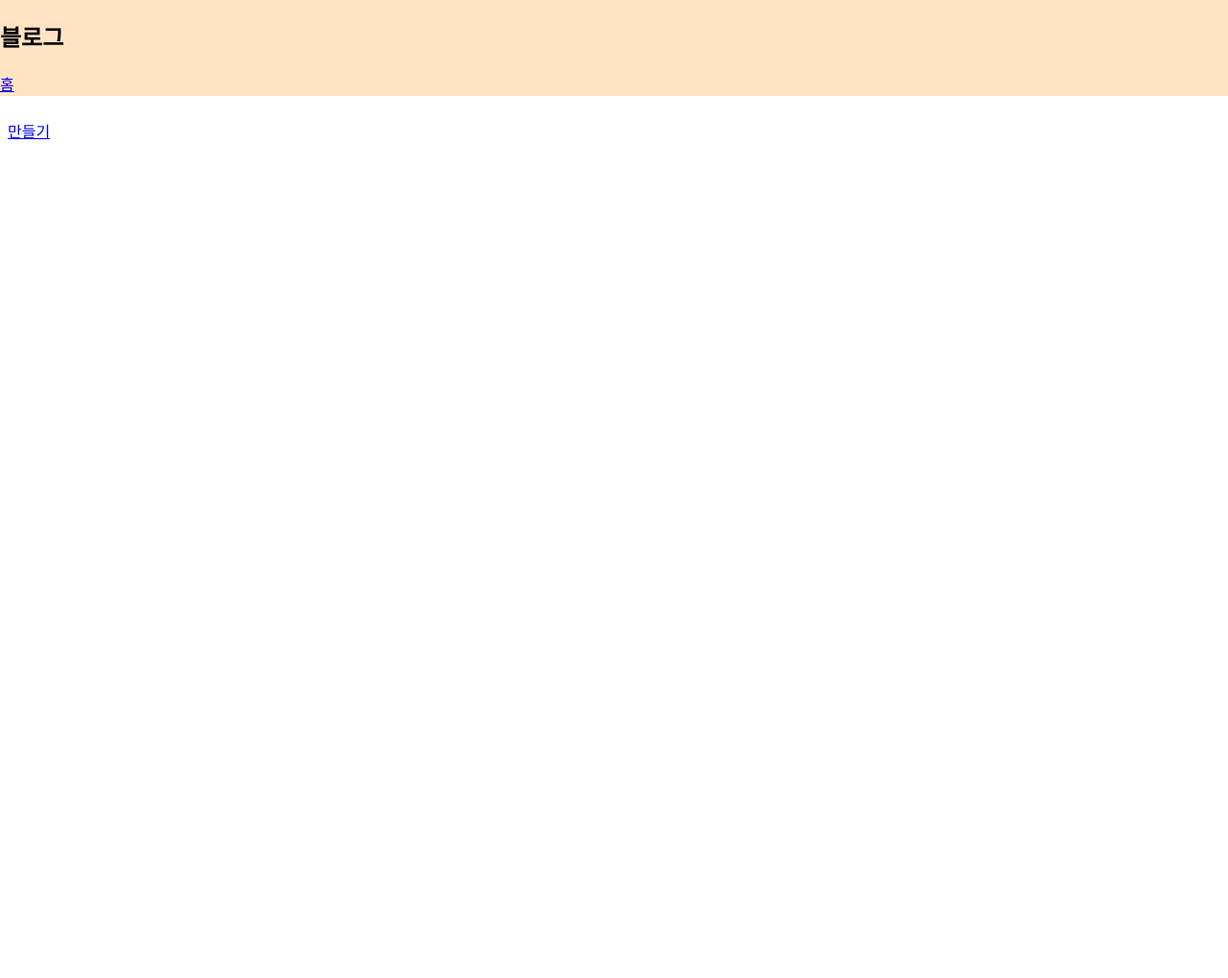
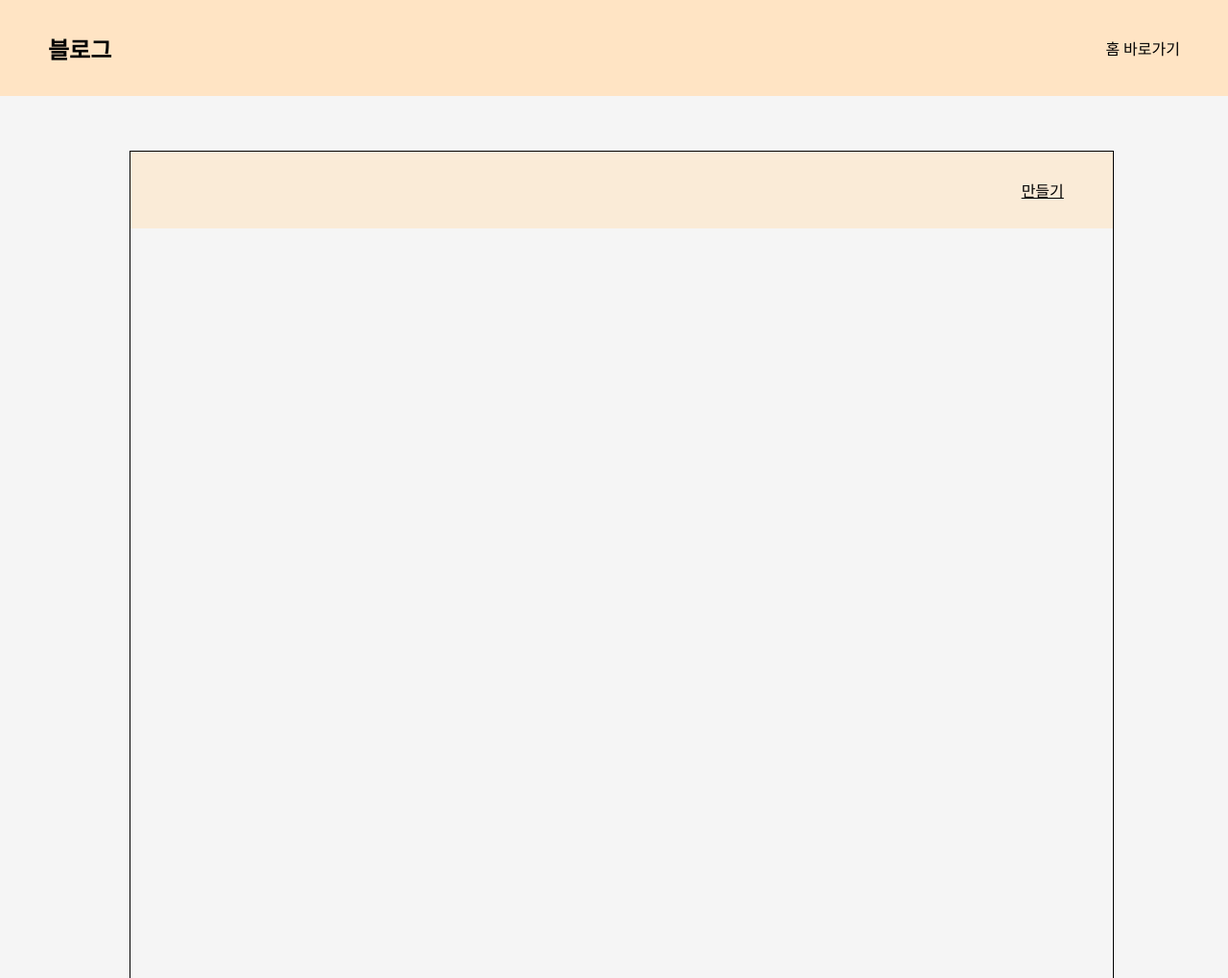
Before and after one commit to jinhyeok15/django-dev-rent, a Django app: page /blog/ in a window 1280 px wide. Shown: the whole page at 96% size. Run offline with Django 4.2, Linux system fonts and the light colour scheme; data that the repository does not hold is empty.

Commit message:
ui 수정

```diff
--- a/diary/forms.py
+++ b/diary/forms.py
@@ -6,7 +6,6 @@ class PageForm(forms.ModelForm):
 
     class Meta:
         model = Page
-        fields = ['title', 'content', 'score']
+        fields = ['title', 'content']
     title = forms.CharField(max_length=50, label='제목')
     content = forms.CharField(widget=forms.Textarea, label='내용')
-    # dt_created = forms.DateTimeField(label='날짜')
--- a/diary/models.py
+++ b/diary/models.py
@@ -1,5 +1,5 @@
 from django.db import models
-from .validators import validate_score, validate_title_content, validate_feeling
+from .validators import validate_title_content
 
 
 # Create your models here.
@@ -7,7 +7,6 @@ from .validators import validate_score, validate_title_content, validate_feeling
 class Page(models.Model):
     title = models.CharField(max_length= 50, validators=[validate_title_content], unique=True, error_messages={'unique':'이미 있는 제목'})
     content = models.TextField(validators=[validate_title_content])
-    score = models.IntegerField(validators=[validate_score])
     dt_created = models.DateField(auto_now=True)
 
     def __str__(self):
--- a/diary/templates/base.html
+++ b/diary/templates/base.html
@@ -7,12 +7,17 @@
     <meta name="viewport" content="width=device-width, initial-scale=1.0">
     <title>블로그</title>
     <link rel="stylesheet" href="{% static 'css/base.css' %}">
+    <link rel="stylesheet" href="{% static 'css/home.css' %}">
 </head>
 <header>
-    <h2>블로그</h2>
-    <a href="{% url 'page-list' %}">홈</a>
+    <h2> <a href="{% url 'page-list' %}" class="home-button">블로그</a></h2>
+    <nav>
+        <a href="{% url 'page-list' %}" class="home-button">홈 바로가기</a>
+    </nav>
 </header>
 <body>
-    {% block content %}{% endblock content %}
+    <main>
+        {% block content %}{% endblock content %}
+    </main>
 </body>
 </html>
--- a/diary/templates/diary/page_create.html
+++ b/diary/templates/diary/page_create.html
@@ -4,6 +4,6 @@
 {% block content %}
     <form method="post">{% csrf_token %} <!--여기 action에 암것도 안 적었으니까 page-create url로 넘어감. 거기서 방식이 get인지 post인지 따라서 view가 처리함-->
         {{form.as_p}}
-        <input type="submit">
+        <input type="submit" value="저장">
     </form>
 {% endblock content %}
--- a/diary/templates/diary/page_list.html
+++ b/diary/templates/diary/page_list.html
@@ -2,19 +2,20 @@
 {% load static %}
 
 {% block content %}
-    <ul>
+    <div class="list">
+        <a href="{% url 'page-create' %}" class="make-element">만들기</a>
+    </div>
+    <ul style="list-style: none">
         {% for obj in object_list %}
-        <!-- 하나의 글은 여기서부터 -->
-        <li>
+        <div class="element">
+            <li class="element-content">
                 <h2>{{obj.title}}</h2>
                 <div class="date">
                     <span>{{obj.dt_created|date:"d"}}, {{obj.dt_created|date:"M"}}</span>
                 </div>
                 <a href="{% url 'page-detail' obj.id %}">자세히 보기</a>
             </li>
-            <!-- 여기까지 반복됩니다. -->
+        </div>
         {% endfor %}
     </ul>
-
-    <a href="{% url 'page-create' %}">만들기</a>
 {% endblock content %}
--- a/static/css/base.css
+++ b/static/css/base.css
@@ -6,9 +6,48 @@ header {
     height: 100px;
     width: 100%;
     background-color: bisque;
+    display: flex;
+    align-items: center;
+    font-family: 'roboto';
+}
+header h2 {
+    margin-left: 50px
 }
 
 body {
+    position: fixed;
+    background-color: whitesmoke;
+    top: 0;
+    left: 0;
+    right: 0;
+    top: 100px;
+    width: 100%;
+    height: 100%;
+    font-family: 'Nanum Gothic', sans-serif;
+}
+
+nav {
+    position: inherit;
+    margin-right: 50px;
+    right: 0%;
+    display: flex;
+    align-items: center;
+}
+
+main {
     position: absolute;
+    margin: auto;
     top: 100px;
+    left: 0;
+    right: 0;
+    bottom: 0;
+    width: 80%;
+    height: 100%;
+    border: solid 1px;
 }
+
+.home-button {
+    position: relative;
+    color: black;
+    text-decoration: none;
+}
--- /dev/null
+++ b/static/css/home.css
@@ -0,0 +1,26 @@
+.list {
+    width: 100%;
+    height: 80px;
+    background-color: antiquewhite;
+    display: flex;
+    align-items: center;
+}
+
+.list .make-element {
+    position: absolute;
+    right: 5%;
+    color: black;
+    /* text-decoration: none; */
+}
+
+.element {
+    position: relative;
+    margin-left: -1.5%;
+    width: 100%;
+    border-bottom: solid 1px;
+}
+
+.element-content {
+    position: inherit;
+    left: 10%;
+}
```
Also changed, not shown: diary/templates/diary/page_detail.html (+0 -8 lines), diary/validators.py (+0 -9 lines), diary/views.py (+4 -4 lines), diary/migrations/0001_initial.py, diary/migrations/0002_auto_20220514_1050.py (added). Lines whose indentation alone changed are shown as unchanged.
